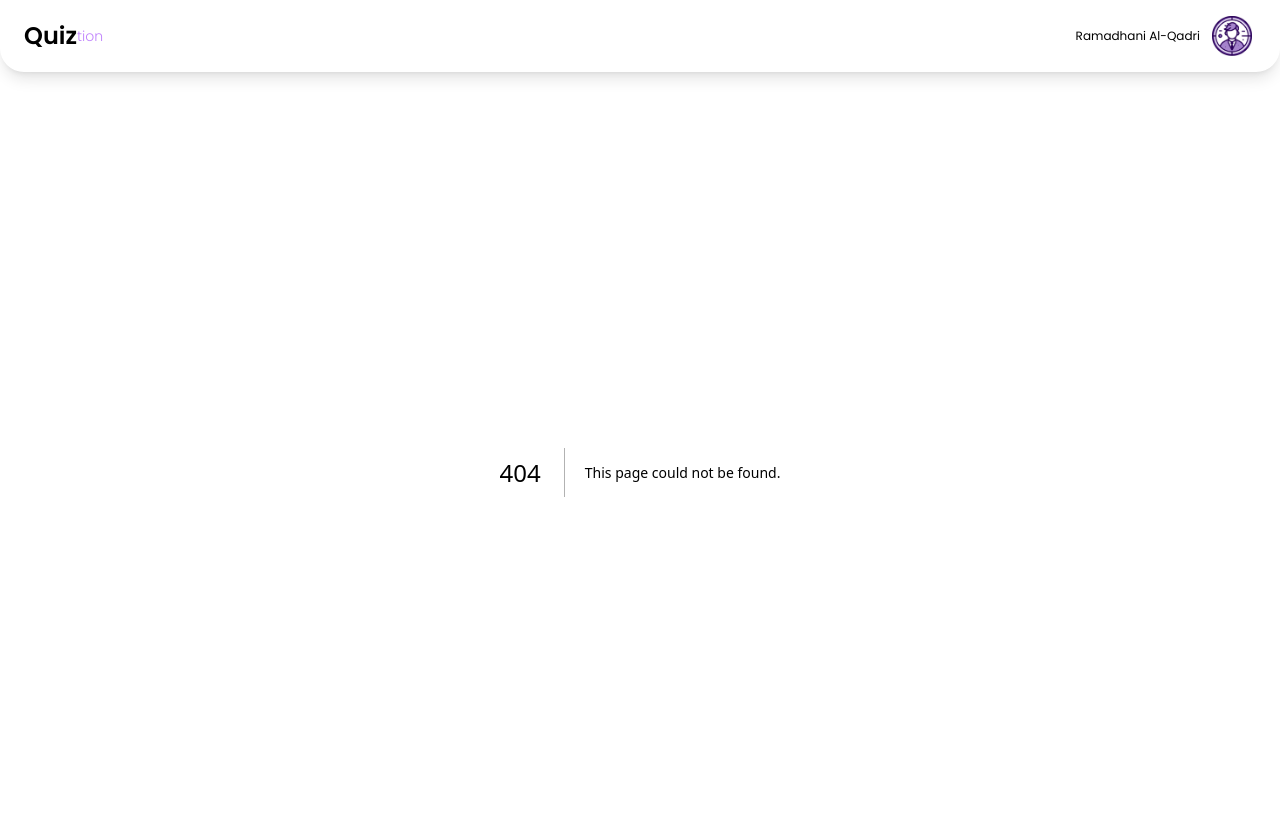
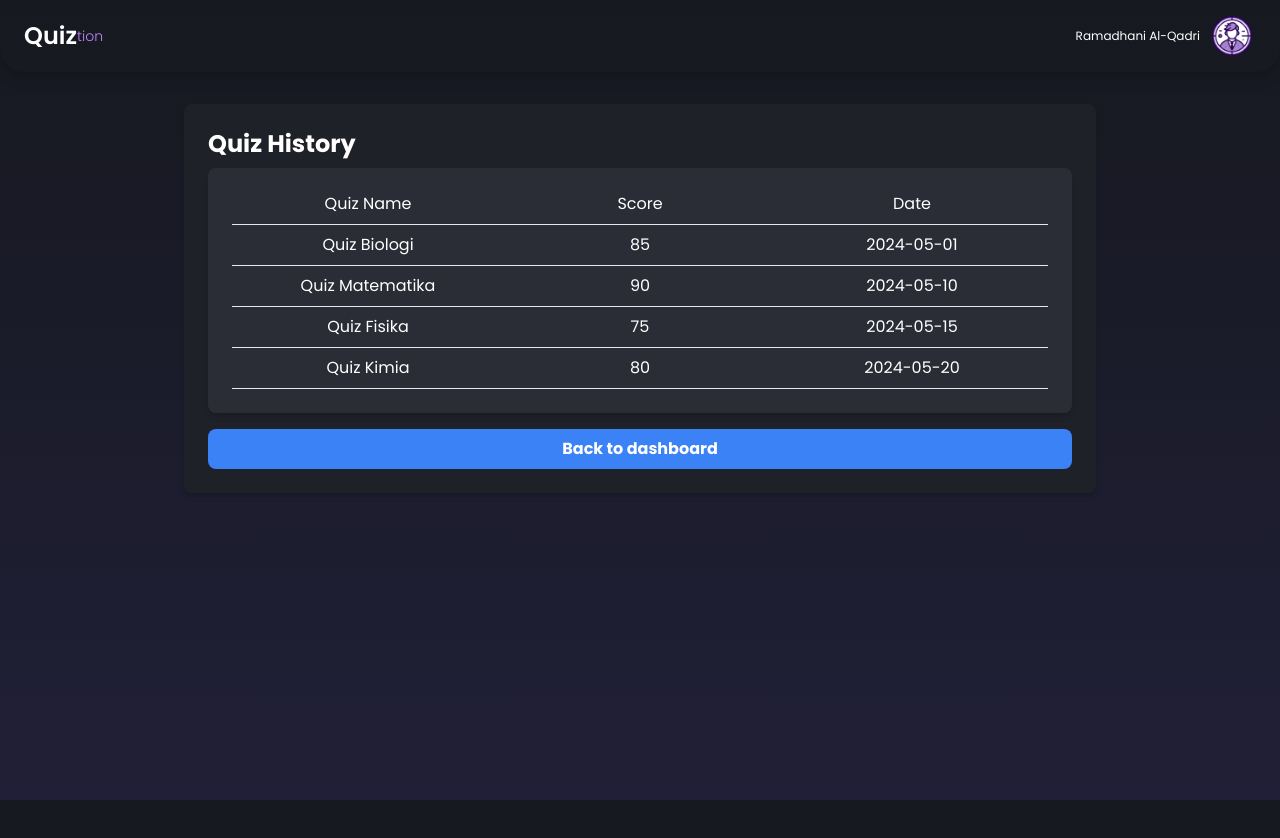
Before and after one commit to Scalable-Group-6/Quiz-App, a Next.js app: page /historyPage in a window 1280 px wide. Before the commit this address had no page. Shown: the top 838 px of the page. After the commit the page ends 800 px from the top, so only its background shows below. Built offline with nearby package versions, Linux system fonts and the light colour scheme.

Commit message:
new ui for history page

```diff
--- /dev/null
+++ b/app/(front)/historyPage/page.tsx
@@ -0,0 +1,72 @@
+"use client";
+import { useRouter } from "next/navigation";
+import { useState, useEffect } from "react";
+
+interface QuizHistory {
+  quizName: string;
+  score: number;
+  date: string;
+}
+
+const dummyHistory: QuizHistory[] = [
+  { quizName: "Quiz Biologi", score: 85, date: "2024-05-01" },
+  { quizName: "Quiz Matematika", score: 90, date: "2024-05-10" },
+  { quizName: "Quiz Fisika", score: 75, date: "2024-05-15" },
+  { quizName: "Quiz Kimia", score: 80, date: "2024-05-20" },
+];
+
+export default function HistoryPage() {
+  const [history, setHistory] = useState<QuizHistory[]>([]);
+  const router = useRouter();
+
+  useEffect(() => {
+    // Fetch history data from backend
+    // Example: fetch('/api/history')
+    // .then(response => response.json())
+    // .then(data => setHistory(data));
+    setHistory(dummyHistory); // using dummy data for now
+  }, []);
+
+  return (
+    <div className="container mx-auto pb-5">
+      <div className="bg-[#1F2128] rounded-lg shadow-md w-3/4 mx-auto relative p-6">
+        <h1 className="text-2xl font-bold text-white pb-2">Quiz History</h1>
+        <div className="bg-[#2A2D36] p-6 rounded-lg shadow-md">
+          {history.length === 0 ? (
+            <p className="text-white">No history available</p>
+          ) : (
+            <div>
+              <div className="flex flex-row justify-between border-b-[1px] pb-2">
+                <p className="mx auto w-full  text-center">Quiz Name</p>
+                <p className="mx auto w-full  text-center">Score</p>
+                <p className="mx auto w-full  text-center">Date</p>
+              </div>
+              <div>
+                {history.map((quiz, index) => (
+                  <div
+                    key={index}
+                    className="flex flex-row justify-between pt-2 border-b-[1px] pb-2"
+                  >
+                    <p className="mx auto w-full  text-center">
+                      {quiz.quizName}
+                    </p>
+                    <p className="mx auto w-full  text-center">{quiz.score}</p>
+                    <p className="mx auto w-full  text-center">{quiz.date}</p>
+                  </div>
+                ))}
+              </div>
+            </div>
+          )}
+        </div>
+        <div>
+          <button
+            onClick={() => router.push("/")}
+            className="bg-[#3B82F6] text-white rounded-lg p-2 mt-4 w-full hover:bg-blue-600 font-bold"
+          >
+            Back to dashboard
+          </button>
+        </div>
+      </div>
+    </div>
+  );
+}
--- a/app/(front)/page.tsx
+++ b/app/(front)/page.tsx
@@ -44,17 +44,22 @@ export default function Home() {
     <div className=" justify-center">
       <div className="w-3/4 mx-auto ">
         <div className="flex space-x-4">
-          <div className="w-1/2 hover:brightness-90 flex items-center justify-start space-x-2 overflow-hidden p-2 bg-[#1F2128] rounded-3xl shadow-md ">
+          <div
+            onClick={() => router.push("/createQuiz")}
+            className="w-1/2 hover:brightness-90 flex items-center justify-start space-x-2 overflow-hidden p-2 bg-[#1F2128] rounded-3xl shadow-md "
+          >
             <div className="bg-gradient-to-r from-purple-500 to-blue-500 w-12 grow-0 h-12 rounded-2xl flex items-center justify-center">
               <p className="font-light text-2xl">+</p>
             </div>
             <div className="grow ">
-              <p className="text-center ">Create Quiz</p>
+              <p className="text-center font-bold ">Create Quiz</p>
             </div>
           </div>
-          <div className="w-1/2 hover:brightness-90 flex items-center justify-start space-x-2 p-2 overflow-hidden bg-[#1F2128] rounded-3xl shadow-md ">
+          <div
+          onClick={() => router.push("/manageQuiz")}
+          className="w-1/2 hover:brightness-90 flex items-center justify-start space-x-2 p-2 overflow-hidden bg-[#1F2128] rounded-3xl shadow-md ">
             <div className="bg-gradient-to-r from-purple-500 to-blue-500 w-full grow-0 h-full rounded-2xl flex items-center justify-center">
-              <p className="">Manage Quiz</p>
+              <p className="font-bold">Manage Quiz</p>
             </div>
           </div>
         </div>
@@ -97,7 +102,7 @@ export default function Home() {
                     <div className="my-auto">
                       <button
                         onClick={() => router.push("/followingQuiz")}
-                        className="mb-4 mx-auto bg-blue-500 hover:bg-blue-700 rounded-lg p-3"
+                        className="mb-4 mx-auto bg-blue-500 hover:bg-blue-700 rounded-lg p-3 font-bold"
                       >
                         Take Quiz
                       </button>
@@ -110,8 +115,9 @@ export default function Home() {
         </div>
         <div className="flex justify-center">
           <button
-          onClick={() => router.push("/quizList")}
-          className="mb-4 mx-auto bg-blue-500 hover:bg-blue-700 rounded-lg p-3 mt-6">
+            onClick={() => router.push("/quizList")}
+            className="mb-4 mx-auto bg-blue-500 hover:bg-blue-700 rounded-lg p-3 mt-6 font-bold"
+          >
             Choose Another Quiz
           </button>
         </div>
```
